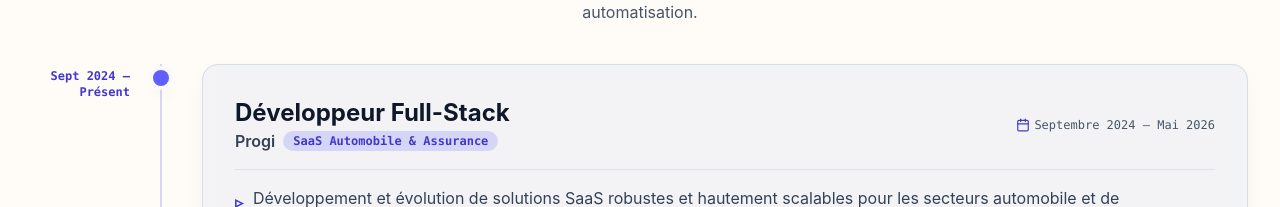
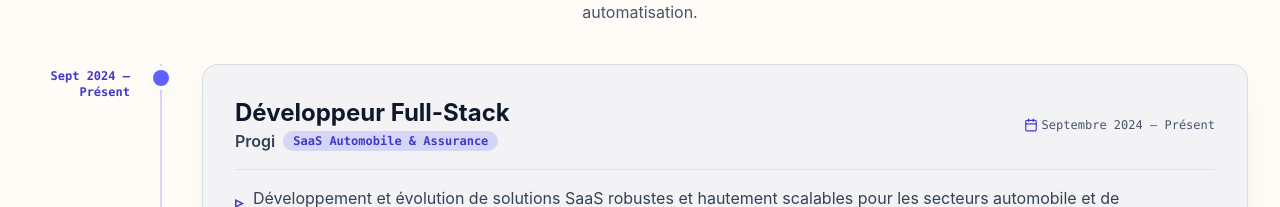
Before and after one commit to Matricard/Portfolio, an Angular app: page / in a window 1280 px wide. Shown: the part 2043-2250 px from the top of the page. Built offline with nearby package versions, Linux system fonts and the light colour scheme.

Commit message:
fix(experience): change Progi end date from Mai 2026 to Présent

```diff
--- a/src/app/data/translations.data.ts
+++ b/src/app/data/translations.data.ts
@@ -181,8 +181,8 @@ export const EXPERIENCES: JobExperience[] = [
     company: "Progi",
     roleFr: "Développeur Full-Stack",
     roleEn: "Full-Stack Developer",
-    periodFr: "Septembre 2024 – Mai 2026",
-    periodEn: "September 2024 – May 2026",
+    periodFr: "Septembre 2024 – Présent",
+    periodEn: "September 2024 – Present",
     badgeFr: "SaaS Automobile & Assurance",
     badgeEn: "Automotive & Insurance SaaS",
     dateBadgeFr: "Sept 2024 – Présent",
```
